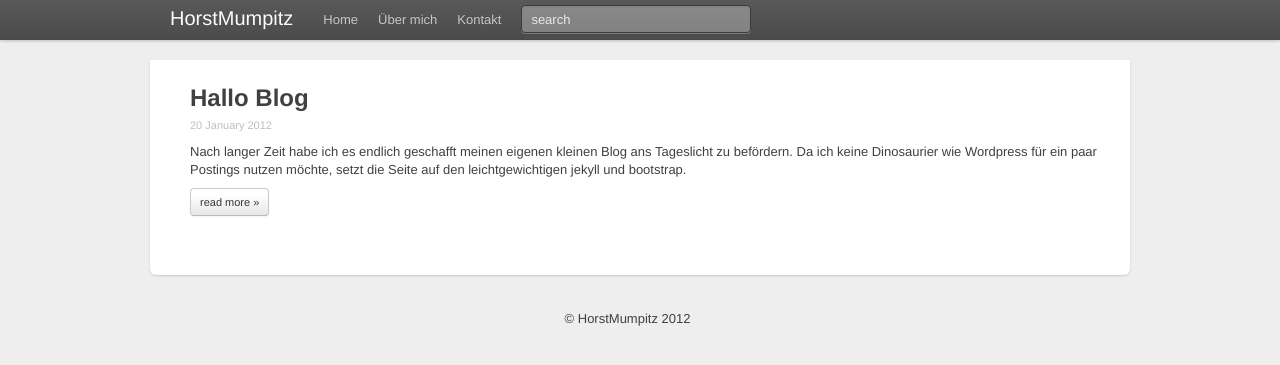
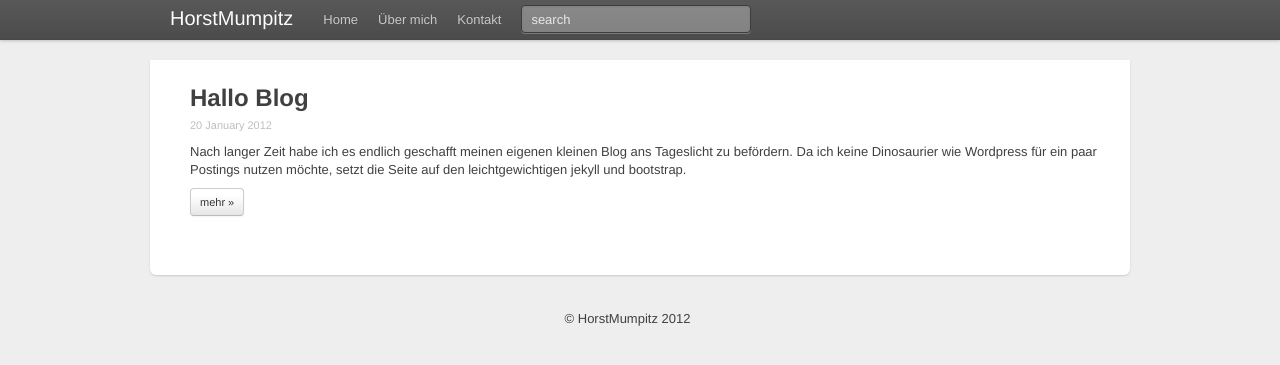
Before and after one commit to Dennis-Kluge/blog, a Jekyll site: the page built from index.html, in a window 1280 px wide. Shown: the top 365 px of the page. Built offline with Jekyll 4.4.1, drawn with Linux system fonts in a browser that asks for light colours; the list of posts is cut into pages by our own code.

Commit message:
changed read more to mehr

```diff
--- a/index.html
+++ b/index.html
@@ -9,7 +9,7 @@ title: Ein mumpitziöser Blog.
 	<h2>{{ post.title }}</h2>
 	<p><small>{{ post.date | date_to_long_string }}</small></p>
 	<p>{{ post.content }}</p>
-	<p><a class="btn small" href="{{ post.url }}">read more &raquo;</a></p>
+	<p><a class="btn small" href="{{ post.url }}">mehr &raquo;</a></p>
 </div>
 <div class="spacer"></div>
 {% endfor %}
```
